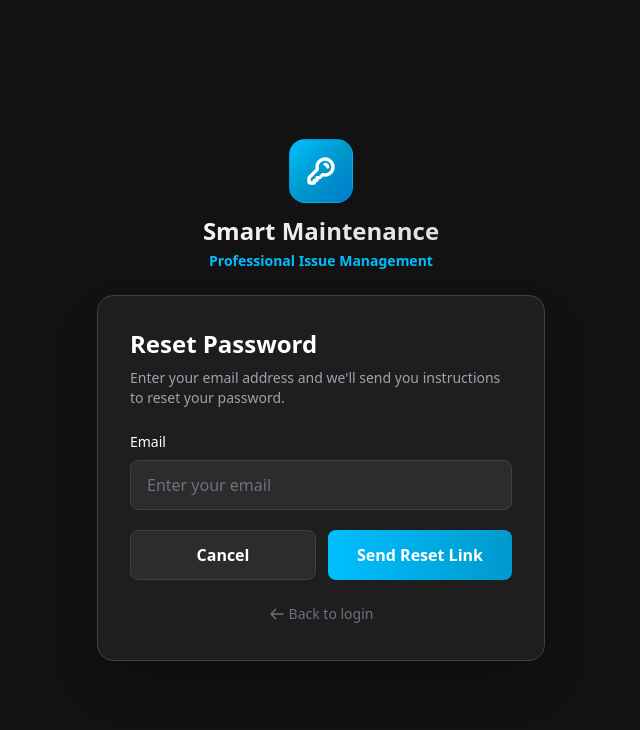
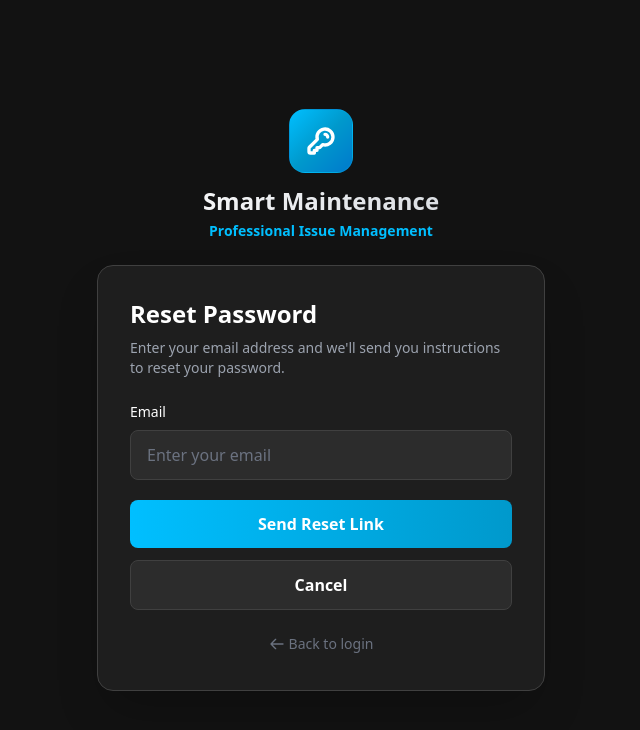
Before and after one commit to navedsayyed/Snap2Fix-web, a Next.js app: page /reset-password in a window 1280 px wide. Shown: the top 730 px of the page, without its empty margins (319-959 px from the left). Built offline with nearby package versions, Linux system fonts and the light colour scheme; no server answers.

Commit message:
Update Reset Password page: change redirect URL to a fixed domain and enhance button layout for better usability

```diff
--- a/app/reset-password/page.tsx
+++ b/app/reset-password/page.tsx
@@ -20,7 +20,7 @@ export default function ResetPasswordPage() {
 
         try {
             const { error } = await supabase.auth.resetPasswordForEmail(email, {
-                redirectTo: `${window.location.origin}/update-password`,
+                redirectTo: `https://smart-maintenance-web.vercel.app/update-password`,
             });
 
             if (error) throw error;
@@ -92,18 +92,11 @@ export default function ResetPasswordPage() {
                             />
                         </div>
 
-                        <div className="flex gap-3">
-                            <button
-                                type="button"
-                                onClick={() => router.push('/login')}
-                                className="flex-1 py-3 px-4 bg-[#2C2C2C] hover:bg-[#363636] text-white font-semibold rounded-lg transition-all duration-300 border border-[#404040]"
-                            >
-                                Cancel
-                            </button>
+                        <div className="space-y-3">
                             <button
                                 type="submit"
                                 disabled={loading}
-                                className="flex-1 bg-gradient-to-r from-[#00BFFF] to-[#0099CC] hover:from-[#00A8E6] hover:to-[#0088BB] text-white font-semibold py-3 px-4 rounded-lg transition-all duration-300 disabled:opacity-50 disabled:cursor-not-allowed flex items-center justify-center gap-2"
+                                className="w-full bg-gradient-to-r from-[#00BFFF] to-[#0099CC] hover:from-[#00A8E6] hover:to-[#0088BB] text-white font-semibold py-3 px-4 rounded-lg transition-all duration-300 disabled:opacity-50 disabled:cursor-not-allowed flex items-center justify-center gap-2"
                             >
                                 {loading ? (
                                     <>
@@ -113,6 +106,13 @@ export default function ResetPasswordPage() {
                                 ) : (
                                     <span>Send Reset Link</span>
                                 )}
+                            </button>
+                            <button
+                                type="button"
+                                onClick={() => router.push('/login')}
+                                className="w-full py-3 px-4 bg-[#2C2C2C] hover:bg-[#363636] text-white font-semibold rounded-lg transition-all duration-300 border border-[#404040]"
+                            >
+                                Cancel
                             </button>
                         </div>
                     </form>
```
